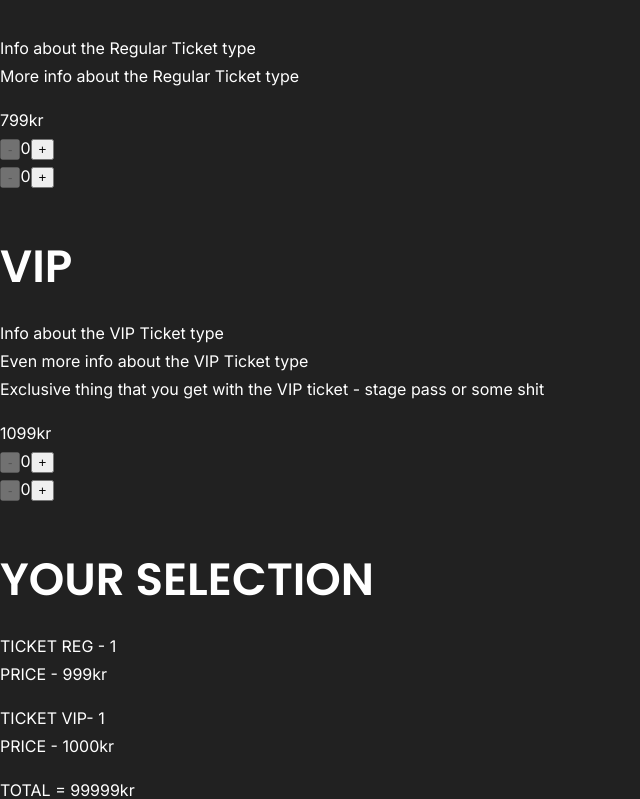
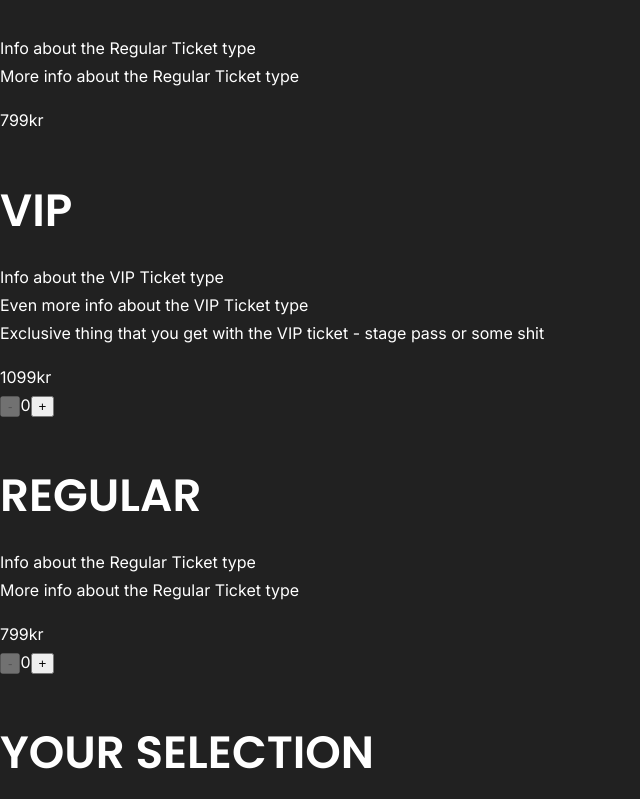
Before and after one commit to ThordurTh/bubble-gum-festival, a Next.js app: page /tickets in a window 1280 px wide. Shown: the part 563-1362 px from the top of the page, without its empty margins (0-640 px from the left). Built offline with nearby package versions, Linux system fonts and the light colour scheme.

Commit message:
tickets buttons mini fix (not all)

```diff
--- a/components/tickets/SelectTicketsForm.js
+++ b/components/tickets/SelectTicketsForm.js
@@ -1,4 +1,6 @@
 import React, { useState } from "react";
+import TicketBoxReg from "./TicketBoxReg";
+import TicketBoxVIP from "./TicketBoxVIP";
 
 function SelectTicketsForm() {
   const [numRegular, setNumRegular] = useState(0);
@@ -7,7 +9,12 @@ function SelectTicketsForm() {
   return (
     <>
       <div>
-        <button disabled={numRegular + numVIP === 0}>-</button>
+        <button
+          disabled={numRegular + numVIP == 0}
+          onClick={() => setNumRegular((old) => old - 1)}
+        >
+          -
+        </button>
         {numRegular}
         <button
           disabled={numRegular + numVIP > 3}
@@ -16,8 +23,14 @@ function SelectTicketsForm() {
           +
         </button>
       </div>
+      <TicketBoxReg />
       <div>
-        <button disabled={numRegular + numVIP === 0}>-</button>
+        <button
+          disabled={numRegular + numVIP == 0}
+          onClick={() => setNumVIP((old) => old - 1)}
+        >
+          -
+        </button>
         {numVIP}
         <button
           disabled={numVIP + numRegular > 3}
--- a/components/tickets/TicketBoxReg.js
+++ b/components/tickets/TicketBoxReg.js
@@ -1,5 +1,4 @@
 import React from "react";
-import SelectTicketsForm from "./SelectTicketsForm";
 
 function TicketBoxReg() {
   return (
@@ -10,7 +9,6 @@ function TicketBoxReg() {
         <li>More info about the Regular Ticket type</li>
       </ul>
       <span>799kr</span>
-      <SelectTicketsForm />
     </div>
   );
 }
--- a/pages/tickets.js
+++ b/pages/tickets.js
@@ -24,6 +24,12 @@ function tickets() {
         <Heading2 />
         <CampingOptions />
         <Selections2 />
+        <div className="next-step">
+          <Anchor href="#">NEXT STEP &#10132;</Anchor>
+        </div>
+        <div className="next-step">
+          <Anchor href="#">&#10132;PREVIOUS STEP</Anchor>
+        </div>
       </section>
     </>
   );
```
